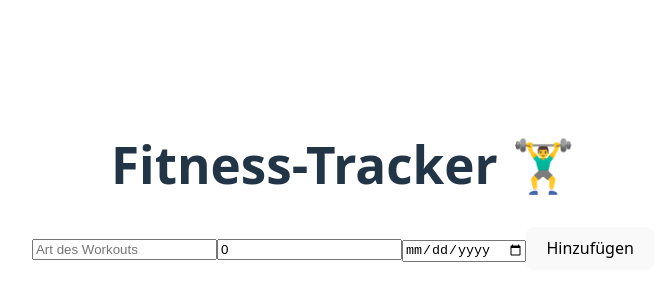
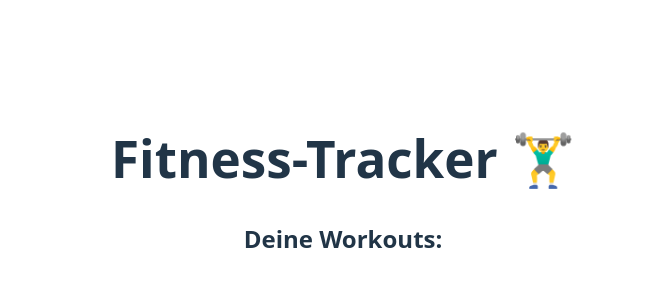
Before and after one commit to MortezaChinahkash/fitness-tracker, a Vue app: page / in a window 1280 px wide. Shown: the part 214-514 px from the top of the page, without its empty margins (297-961 px from the left). Built offline with nearby package versions, Linux system fonts and the light colour scheme.

Commit message:
feat: implement workout addition functionality in fitness tracker

```diff
--- a/src/App.vue
+++ b/src/App.vue
@@ -1,9 +1,31 @@
 <script setup lang="ts">
-import HelloWorld from './components/HelloWorld.vue'
+import { ref } from 'vue'
 import AddWorkout from './components/AddWorkout.vue'
+
+// Eine Liste für alle Workouts
+interface Workout {
+  type: string
+  duration: number
+  date: string
+}
+
+const workouts = ref<Workout[]>([])
+
+// Funktion, um ein Workout hinzuzufügen
+function addWorkout(workout: Workout) {
+  workouts.value.push(workout)
+}
 </script>
 
 <template>
   <h1>Fitness-Tracker 🏋️‍♂️</h1>
-  <AddWorkout />
+  <!-- Wir übergeben die Funktion als Event-Listener an die Komponente -->
+  <AddWorkout @add="addWorkout" />
+
+  <h2>Deine Workouts:</h2>
+  <ul>
+    <li v-for="(workout, index) in workouts" :key="index">
+      <b>{{ workout.type }}</b> – {{ workout.duration }} min – {{ workout.date }}
+    </li>
+  </ul>
 </template>
--- a/src/components/AddWorkout.vue
+++ b/src/components/AddWorkout.vue
@@ -1,25 +1,25 @@
-<template>
-  <form @submit.prevent="addWorkout">
-    <input v-model="type" placeholder="Art des Workouts" required />
-    <input type="number" v-model="duration" placeholder="Dauer (Minuten)" required />
-    <input type="date" v-model="date" required />
-    <button type="submit">Hinzufügen</button>
-  </form>
-</template>
+<script setup lang="ts">
+import { ref } from 'vue'
 
-<script setup lang="ts">
-import { ref } from 'vue';
+// Reaktive Felder
+const type = ref('')
+const duration = ref(0)
+const date = ref('')
 
-const type = ref('');
-const duration = ref(0);
-const date = ref('');
+// Das Event vorbereiten (damit wir Daten an die App schicken können)
+const emit = defineEmits(['add'])
 
 function addWorkout() {
-  // Hier später: Eintrag an die Haupt-App senden!
-  console.log('Workout hinzufügen:', type.value, duration.value, date.value);
+  // An die Haupt-App schicken:
+  emit('add', {
+    type: type.value,
+    duration: duration.value,
+    date: date.value
+  })
+
   // Felder zurücksetzen
-  type.value = '';
-  duration.value = 0;
-  date.value = '';
+  type.value = ''
+  duration.value = 0
+  date.value = ''
 }
 </script>
```
